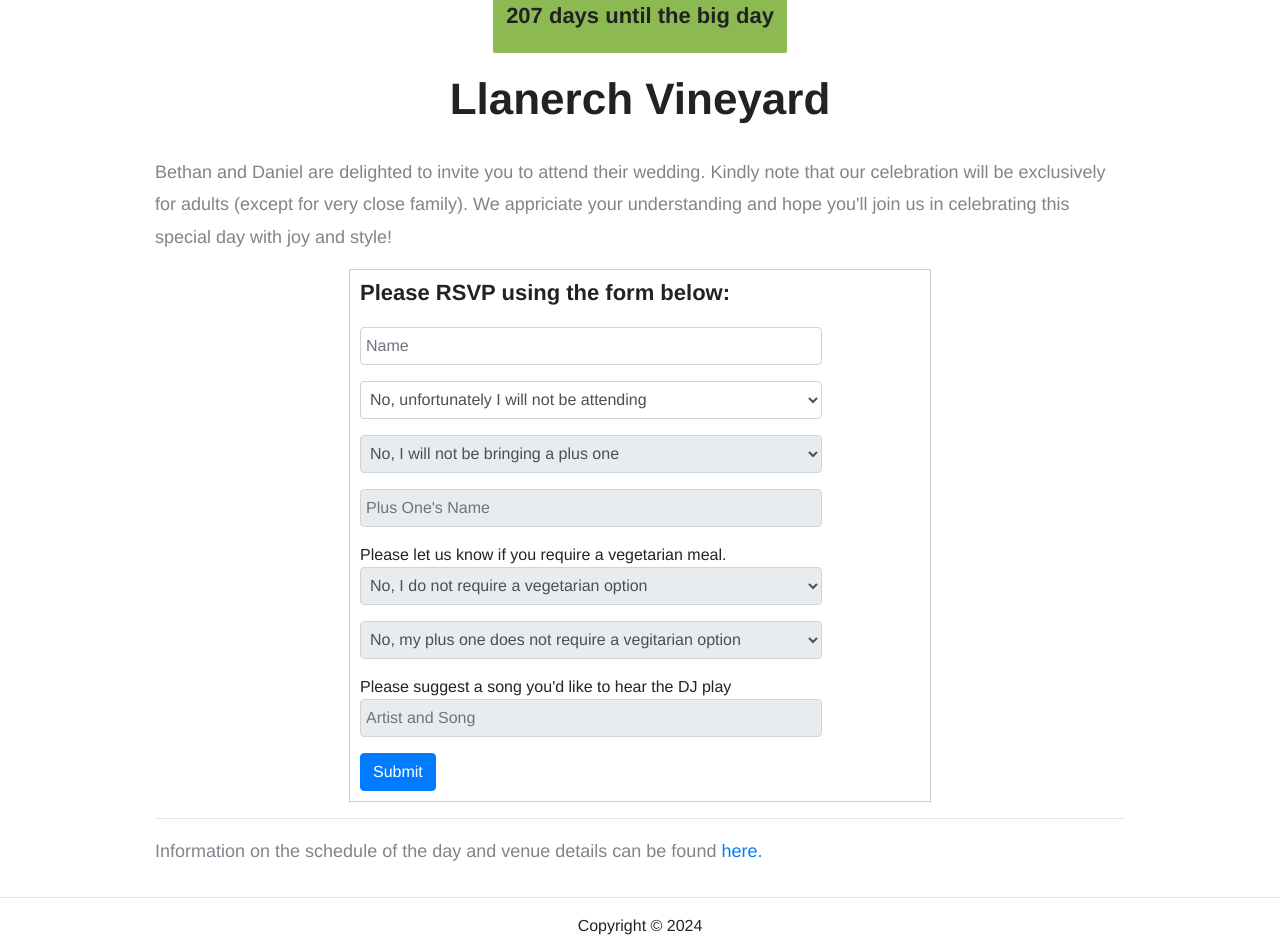
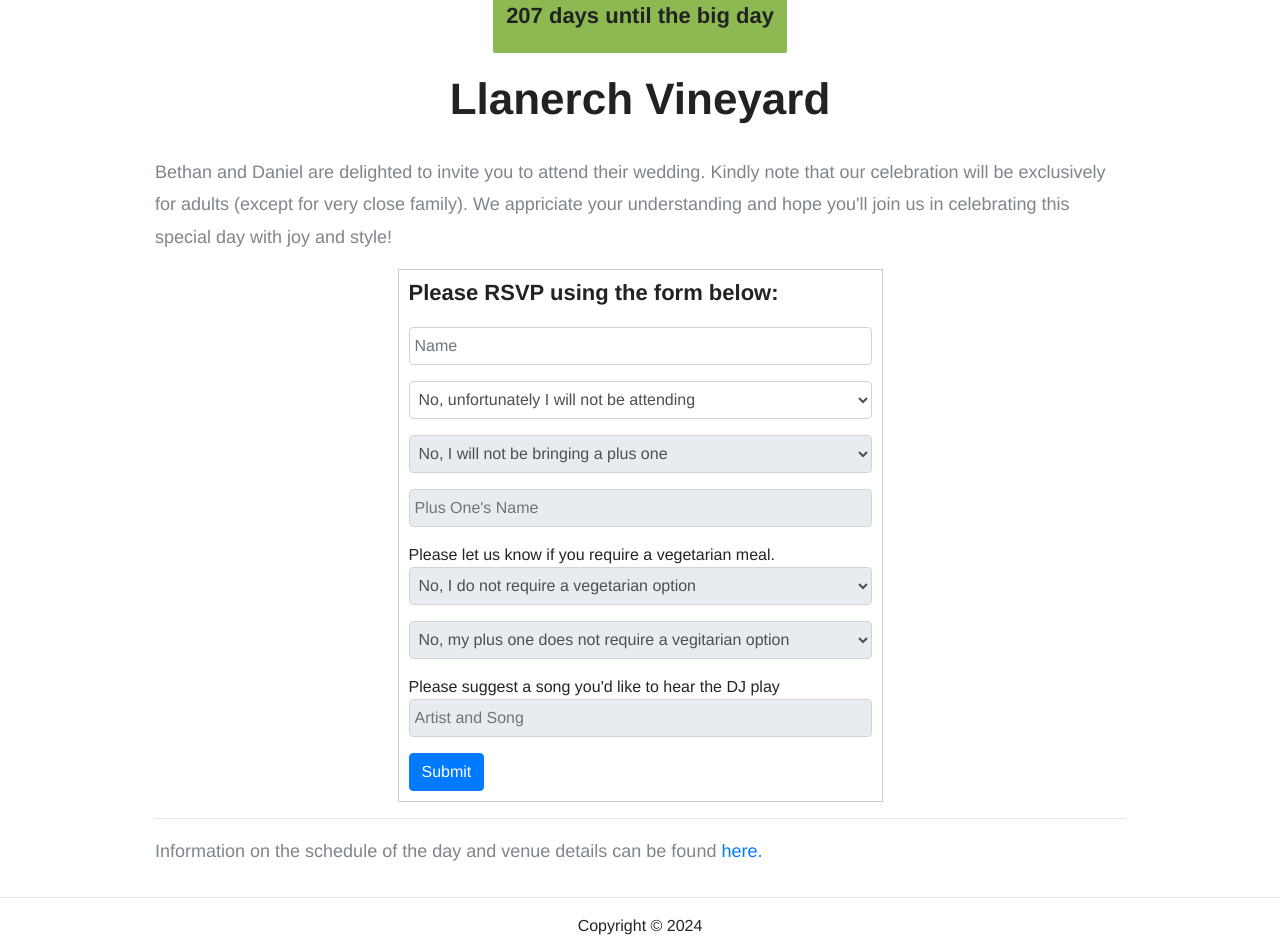
Before and after one commit to DanGahan/rsvp, a Django app: page / in a window 1280 px wide. Shown: the part 1273-2211 px from the top of the page. Run offline with Django 3.2, Linux system fonts and the light colour scheme; parts of the project's set-up code (start-up, migrations or seed data) failed here and were passed over; some libraries are stand-ins or nearby versions.

Commit message:
tidied up form

```diff
--- a/frontend/frontend/static/css/style.css
+++ b/frontend/frontend/static/css/style.css
@@ -1209,7 +1209,7 @@ only screen and (min-width: 576px) and (max-width: 767px) {
 .form-container form {
     border: 1px solid #ccc;
     padding: 10px;
-	width: 60%;
+	width: 50%;
     margin: 0 auto;
 }
 
--- a/frontend/frontend/templates/form.html
+++ b/frontend/frontend/templates/form.html
@@ -22,12 +22,12 @@
         <form class="form-horizontal" id="submitForm" method="post" action="{% url 'submit_data' %}">
           <h4>Please RSVP using the form below:</h4>
   <div class="row mb-3">
-    <div class="col-sm-10">
+    <div class="col-sm-12">
       <input class="form-control" text" id="name" name="name" placeholder="Name" required >
     </div>
   </div>
   <div class="row mb-3">
-    <div class="col-sm-10">
+    <div class="col-sm-12">
         <select class="form-control" id="attending" name="attending" required >
           <option value="No">No, unfortunately I will not be attending</option>
           <option value ="Yes">Yes, I will be attending</option>
@@ -35,7 +35,7 @@
      </div>
   </div>
   <div class="row mb-3">
-    <div class="col-sm-10">
+    <div class="col-sm-12">
       <select class="form-control" id="plus_one" name="plus_one" required width="50" >
         <option value="No">No, I will not be bringing a plus one</option>
         <option value ="Yes">Yes, I will be bringing a plus one</option>
@@ -43,13 +43,12 @@
       </div>
     </div>
   <div class="row mb-3">
-    <div class="col-sm-10">
+    <div class="col-sm-12">
         <input type="text" id="plus_one_name" name="plus_one_name" placeholder="Plus One's Name" class="form-control" required disabled>
      </div>
   </div>
-  Please let us know if you require a vegetarian meal.
   <div class="row mb-3">
-      <div class="col-sm-10">
+      <div class="col-sm-12">Please let us know if you require a vegetarian meal.
           <select class="form-control" id="vegetarian" name="vegetarian" required>
             <option value="No">No, I do not require a vegetarian option</option>
             <option value ="Yes">Yes, I require a vegetarian option</option>
@@ -57,16 +56,16 @@
       </div>
     </div>
   <div class="row mb-3">
-      <div class="col-sm-10">
+      <div class="col-sm-12">
         <select class="form-control" id="plus_one_vegetarian" name="plus_one_vegetarian" required>
           <option value="No">No, my plus one does not require a vegitarian option</option>
           <option value ="Yes">Yes, my plus one does require a vegetarian option</option>
         </select>
       </div>
     </div>
-    Please suggest a song you'd like to hear the DJ play
     <div class="row mb-3">
-    <div class="col-sm-10">
+    <div class="col-sm-12">
+      Please suggest a song you'd like to hear the DJ play
       <input type="text" id="song_suggestion" name="song_suggestion" placeholder="Artist and Song" class="form-control" required>
     </div>
   </div>
```
